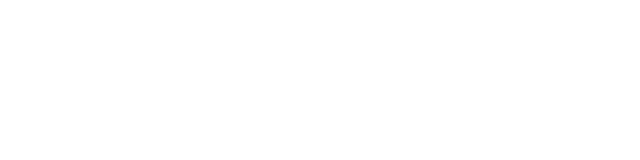
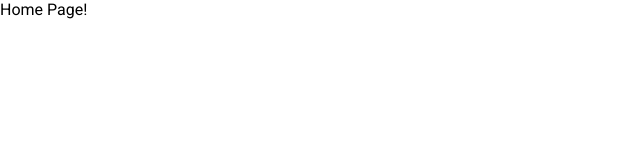
Before and after one commit to KristinaSchmidt/final-project-frontend, a React app: page / in a window 1280 px wide. Shown: the top 160 px of the page, without its empty margins (0-640 px from the left). Built offline with nearby package versions, Linux system fonts and the light colour scheme; the HTML template or start-up script is replaced by a standard one.

Commit message:
import Navigation to App

```diff
--- a/src/App.jsx
+++ b/src/App.jsx
@@ -1,11 +1,12 @@
 import "./styles/style.css";
+import Navigation from "./pages/Navigation";
 
 function App() {
 
 
   return (
     <>
-
+      <Navigation />
     </>
   )
 }
```
